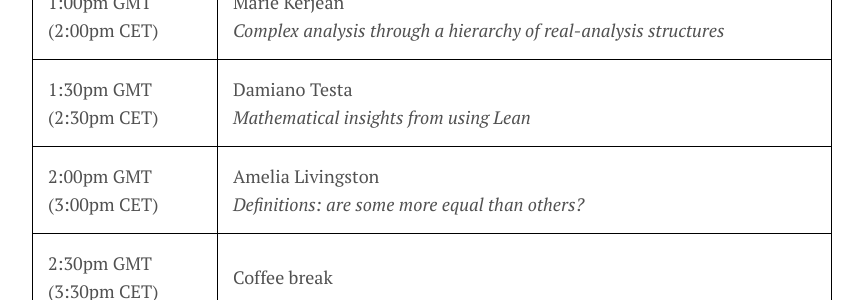
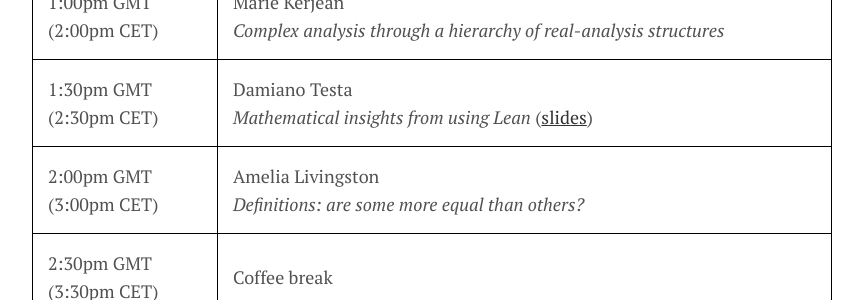
Before and after one commit to leanprover-community/lt2021, a Jekyll site: the page built from schedule.md, in a window 1280 px wide and 900 px high, scrolled down 4072 px. Shown: the part 155-455 px from the top of the window, without its empty margins (208-1071 px from the left). Built offline with Jekyll 4.4.1, drawn with Linux system fonts in a browser that asks for light colours.

Commit message:
damiano slides

```diff
--- a/schedule.md
+++ b/schedule.md
@@ -88,7 +88,7 @@ look for them on [gather.town](https://www.gather.town/)!
 | Time      | Speaker            |
 | --------- | ------------------ |
 | <time datetime="2021-01-04T14:00+01:00">2:00pm CET</time> | Marie Kerjean<br>*Complex analysis through a hierarchy of real-analysis structures* |
-| <time datetime="2021-01-04T14:30+01:00">2:30pm CET</time> | Damiano Testa<br>*Mathematical insights from using Lean* |
+| <time datetime="2021-01-04T14:30+01:00">2:30pm CET</time> | Damiano Testa<br>*Mathematical insights from using Lean* ([slides](slides/damiano-2021_01_07_Testa_Lean_Together_2021.pdf)) |
 | <time datetime="2021-01-04T15:00+01:00">3:00pm CET</time> | Amelia Livingston<br>*Definitions: are some more equal than others?* |
 | <time datetime="2021-01-04T15:30+01:00">3:30pm CET</time> | Coffee break |
 | <time datetime="2021-01-04T16:00+01:00">4:00pm CET</time> | Alena Gusakov<br>*Formalizing Hall's Marriage Theorem* |
```
